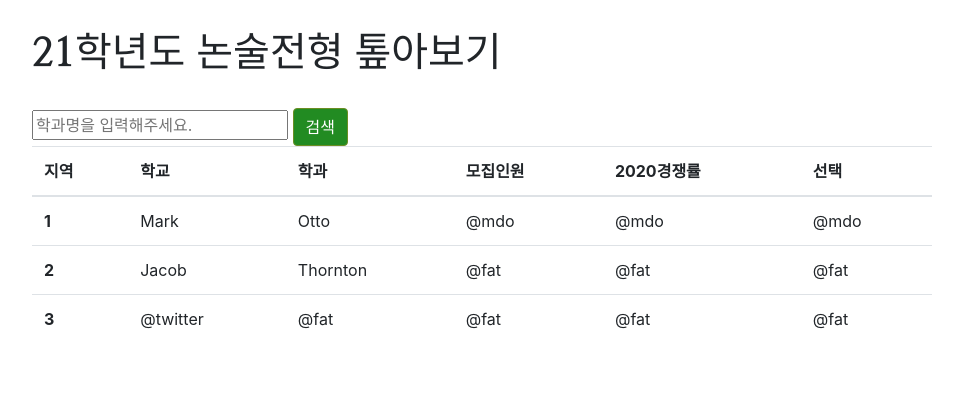
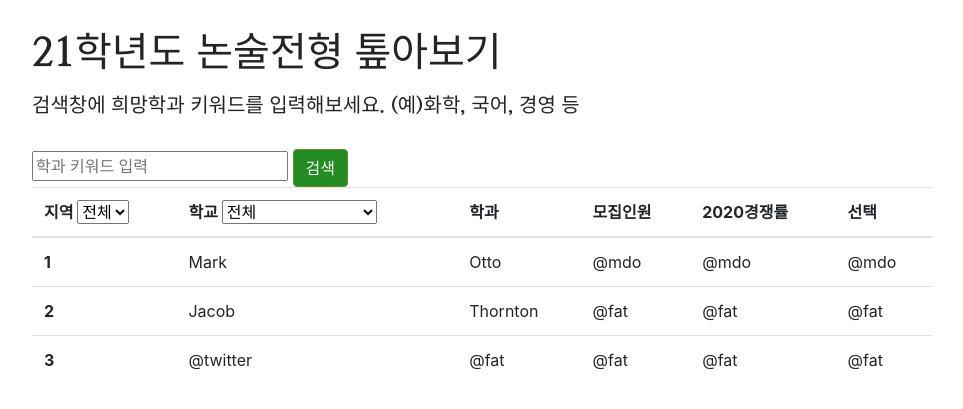
Before and after one commit to HANA-WON/21non, a Flask app: page / in a window 1280 px wide. Shown: the top 409 px of the page, without its empty margins (158-1121 px from the left). Run offline with Flask 2, Linux system fonts and the light colour scheme; some libraries are stand-ins or nearby versions; some web fonts are replaced.

Commit message:
지역, 대학 목록작업

```diff
--- a/templates/index.html
+++ b/templates/index.html
@@ -61,16 +61,80 @@
 <div class="wrap">
     <div class="info">
         <h1>21학년도 논술전형 톺아보기</h1>
-        <h5></h5>
+        <p> </p>
+        <h5>검색창에 희망학과 키워드를 입력해보세요. (예)화학, 국어, 경영 등</h5>
     </div>
     <input id="search" name="search_major" title="학과명검색"
-           placeholder="학과명을 입력해주세요." class="search_major" type="text" value="" maxlength="25">
+           placeholder="학과 키워드 입력" class="search_major" type="text" value="" maxlength="25">
     <a class="btn btn-primary" href="#" role="button">검색</a>
     <table class="table">
+
         <thead>
         <tr>
-            <th scope="col">지역</th>
-            <th scope="col">학교</th>
+            <th scope="col">지역
+                <select class="region-select">
+                    <option selected>전체</option>
+                    <option value="1">서울</option>
+                    <option value="2">경기</option>
+                    <option value="3">인천</option>
+                    <option value="4">강원</option>
+                    <option value="5">경남</option>
+                    <option value="6">경북</option>
+                    <option value="7">광주</option>
+                    <option value="8">대구</option>
+                    <option value="9">대전</option>
+                    <option value="10">부산</option>
+                    <option value="11">세종</option>
+                    <option value="12">울산</option>
+                    <option value="13">전남</option>
+                    <option value="14">전북</option>
+                    <option value="15">제주</option>
+                    <option value="16">충남</option>
+                    <option value="17">충북</option>
+
+                </select>
+            </th>
+            <th scope="col">학교
+            <select class="university-select">
+                    <option selected>전체</option>
+                    <option value="1">가톨릭대학교</option>
+                    <option value="2">가톨릭대학교(2캠)</option>
+                    <option value="3">건국대학교</option>
+                    <option value="4">경기대학교</option>
+                    <option value="5">경기대학교(2캠)</option>
+                    <option value="6">경북대학교</option>
+                    <option value="7">경희대학교</option>
+                    <option value="8">광운대학교</option>
+                    <option value="9">단국대학교</option>
+                    <option value="10">덕성여자대학교</option>
+                    <option value="11">동국대학교</option>
+                    <option value="12">부산대학교</option>
+                    <option value="13">서강대학교</option>
+                    <option value="14">서울과학기술대학교</option>
+                    <option value="15">서울시립대학교</option>
+                    <option value="16">서울여자대학교</option>
+                    <option value="17">성균관대학교</option>
+                    <option value="18">성신여자대학교</option>
+                    <option value="19">세종대학교</option>
+                    <option value="20">숙명여자대학교</option>
+                    <option value="21">숭실대학교</option>
+                    <option value="22">아주대학교</option>
+                    <option value="23">연세대학교</option>
+                    <option value="24">연세대학교(미래)</option>
+                    <option value="25">울산대학교</option>
+                    <option value="26">이화여자대학교</option>
+                    <option value="27">인하대학교</option>
+                    <option value="28">중앙대학교</option>
+                    <option value="29">중앙대학교(2캠)</option>
+                    <option value="30">한국기술교육대학교</option>
+                    <option value="31">한국산업기술대학교</option>
+                    <option value="32">한국외국어대학교</option>
+                    <option value="33">한국항공대학교</option>
+                    <option value="34">한양대학교</option>
+                    <option value="35">한양대학교(ERICA)</option>
+                    <option value="36">홍익대학교</option>
+                </select>
+            </th>
             <th scope="col">학과</th>
             <th scope="col">모집인원</th>
             <th scope="col">2020경쟁률</th>
```
